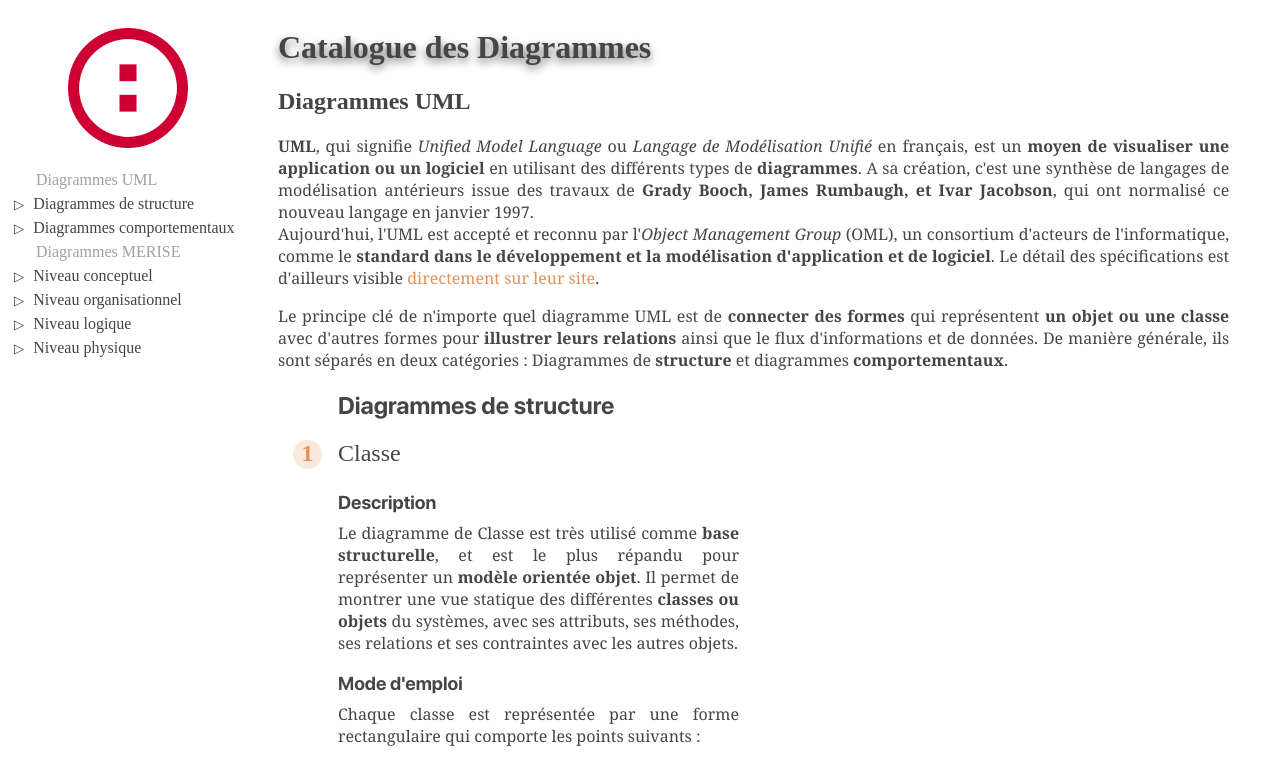
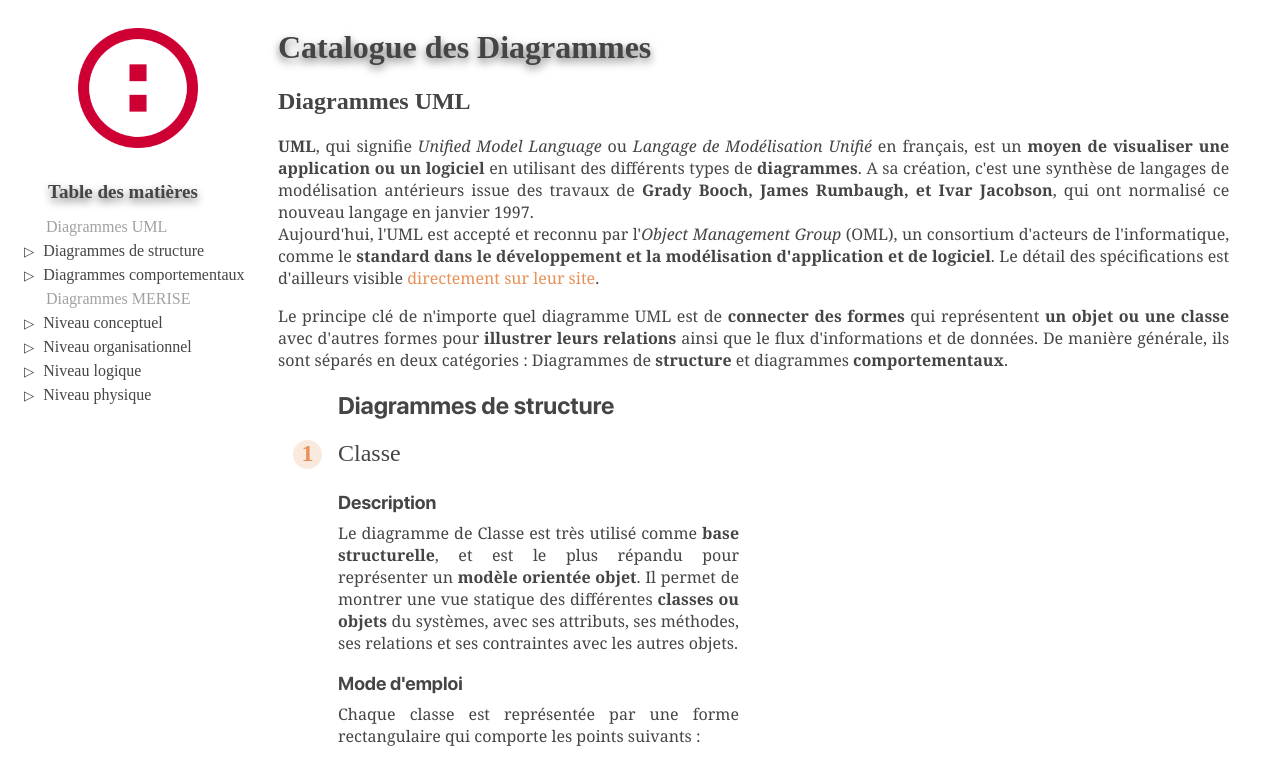
Before and after one commit to 2023-cda-alt-devops-p3/catalog-nt, a React (Create React App) app: page / in a window 1280 px wide. Shown: the top 761 px of the page. Built offline with nearby package versions, Linux system fonts and the light colour scheme; a web font is replaced by a local one.

Commit message:
feat: :sparkles: added content for all interaction diagrams (sequence, communication, time)

```diff
--- a/src/App.js
+++ b/src/App.js
@@ -15,7 +15,7 @@ function DiagramCard({dname,dtag,ddesc,ddiag}) {
         </div>
         <div className='column'>
           <div className='imgbox'>
-          <ModalImage  small={ddiag} medium={ddiag} alt={`Diagramme de ${dname}`} imageBackgroundColor='white'/>
+          <ModalImage  small={ddiag} medium={ddiag} alt={`Diagramme de ${dname}`} imageBackgroundColor='white'/><hr/>
           <p>Exemple de diagramme de {dname}</p>
           </div>
       </div></div>
@@ -45,6 +45,7 @@ function Sidebar() {
   return(
   <div id ="Sidebar" className="App-sidebar">
     <div className='logosb'><img src='simplon-icon-192.png' alt='logo simplon'></img></div>
+    <h1>Table des matières</h1>
     <a href='#uml' className='sideTitle'>Diagrammes UML</a>
     <Accordion
       title = 'Diagrammes de structure'
@@ -87,7 +88,7 @@ function Topbar() {
   return(
   <div className="App-topbar">
     <div className="dropdown">
-      <button className="dropbtn">
+      <button className="menu">
         <svg width="40" height="40" viewBox="0 0 100 80">
         <path d="M0 0H100V20H0z" fill="white"></path>
         <path d="M0 30H100V50H0z" fill="white"></path>
--- a/src/data.js
+++ b/src/data.js
@@ -149,8 +149,8 @@ Les relations entre paquetages ressemblent à une **relation de dépendance** cl
 Représenté par une flèche en pointillé surmontée du terme *« use »*.
 * **Import** :  Les noms des membres de paquetage de paquetage cible sont importés dans l'espace de nom.
 Représenté par une flèche en pointillé.
-Si le terme *« import »* est annoté, alors l'import est spécifié comme public.
-Si le terme *« access »* est annoté,  alors l'import est spécifié comme privé
+• Si le terme *« import »* est annoté, alors l'import est spécifié comme public.
+• Si le terme *« access »* est annoté,  alors l'import est spécifié comme privé
 * **Merge** : Le contenu du paquetage est étendu à celui de l'autre paquetage, de manière similaire à une relation d'Héritage, sauf qu'ici un nouveau paquetage est créé comme étant la fusion des deux. Si deux éléments dans le paquetage ont le même nom, leur définition sera également étendue.
 Représenté par une flèche en pointillé surmontée du terme *« merge »*.
 
@@ -245,7 +245,7 @@ Ensuite, il faut spécifier les cas où le flux se retrouve dans des situations
 Représentée par un losange, dans lequel est parfois écrite la condition en question.
 * **Fusion** : Branche d'activité où se rejoigne plusieurs entrées un une seule sortie.
 Représentée également par un losange.
-* **Bifurcation** : Point où un seul flux se change en plusieurs
+* **Bifurcation** : Point où un seul flux se change en plusieurs.
 Représenté par une large barre.
 * **Union** : Point où un plusieurs flux sont synchronisés en un seul.
 Représenté par une large barre.
@@ -266,7 +266,7 @@ Il est également possible de **partitionner** les noeuds d'activités en les re
         dtag: 'uml-state',
         ddesc: `
 ### Description
-Dérivé du concept d'*automate fini* en mathématique, l'idée du diagramme d'Etats-transitions est de décrire le **comportement interne** d'un appareil, d'un programme, ou de tout autre processus technique, à l'aide d'éléments pouvant se trouver dans un **nombre limités d'états**, et où les transitions entre ces états sont **précisément définies**. Cela signifie que les comportements des éléments ne peuvent pas sortir des scénarii prévus pour eux. Les **transitions** quand à elle sont les réactions à des **évènements** qui sont le moteur de l'évolution du système. Cette approche peut permettre de simplifier énormément le nombre de chemins d'exécution et de conditions testées dans le code. A l'inverse, si elle est utilisée pour un système qui ne ressemble pas à un automate fini, cela va complexifier excessivement le code.
+Dérivé du concept d'*automate fini* en mathématique, l'idée du diagramme d'États-transitions est de décrire le **comportement interne** d'un appareil, d'un programme, ou de tout autre processus technique, à l'aide d'éléments pouvant se trouver dans un **nombre limités d'états**, et où les transitions entre ces états sont **précisément définies**. Cela signifie que les comportements des éléments ne peuvent pas sortir des scénarii prévus pour eux. Les **transitions** quand à elle sont les réactions à des **évènements** qui sont le moteur de l'évolution du système. Cette approche peut permettre de simplifier énormément le nombre de chemins d'exécution et de conditions testées dans le code. A l'inverse, si elle est utilisée pour un système qui ne ressemble pas à un automate fini, cela va complexifier excessivement le code.
 
 ### Mode d'emploi
 
@@ -305,7 +305,7 @@ Une notion de **concurrence** peut rentrer en jeu lorsque, pour le même état i
 Un diagramme d'Interactivité, aussi appelé **diagramme global d'interactions**, est une variante au [diagramme d'Activité](#uml-activity) dans le sens où il représente lui aussi une **séquence d'actions** sous forme d'un flux de travail. La différence se trouve dans le fait que les noeuds du diagrammes ne sont pas des actions normales, mais sont des **cadres** représentant des **sous-digrammes d'interaction**.  Le diagramme d'Interactivité peut être alors utile pour **déconstruire un scénario complexe**, qui demanderait trop de chemins conditionnels si l'on utilisait un seul diagramme simple d'interaction.
 
 ### Mode d'emploi
-Dans la majorité des cas, le diagramme global d'interaction est lui-même un **diagramme de Séquence** dans lequel ses noeuds vont être des sous-digrammes d'interaction. Ces derniers peuvent être de trois types, décrits plus loin dans la catalogue :
+Dans la majorité des cas, le diagramme global d'interaction est lui-même un diagramme de Séquence dans lequel ses noeuds vont être des **sous-diagrammes d'interaction**. Ces derniers peuvent être de trois types, décrits plus loin dans la catalogue :
 
 * **[Diagramme de Séquence](#uml-sequence)** (**sd**).
 * **[Diagramme de Communication](#uml-comm)** (**cd**).
@@ -316,7 +316,7 @@ Ils sont représentés par un cadre, avec une étiquette dans le coin supérieur
 Les transitions entre les noeuds sont les mêmes que pour le [diagramme d'Activité](#uml-activity), avec les embranchements de **décision**, **fusion**, **bifurcation**, et **union**. Il faut également un **noeud initial et final** pour décrire où démarre et termine le flux.
 
 ### Ressources
-[Wikipédia](https://en.wikipedia.org/wiki/Interaction_overview_diagram) / [agilemodeling](http://agilemodeling.com/artifacts/interactionOverviewDiagram.htm)
+[Wikipédia](https://en.wikipedia.org/wiki/Interaction_overview_diagram) / [Agile Modeling](http://agilemodeling.com/artifacts/interactionOverviewDiagram.htm)
 `,
         ddiag: ''
     },
@@ -325,26 +325,94 @@ Les transitions entre les noeuds sont les mêmes que pour le [diagramme d'Activi
         dtag: 'uml-sequence',
         ddesc: `
 ### Description
-Le but d'un diagramme de Séquence est de définir la suite d'évènements qui va permettre d'accomplir l'objectif désiré d'un système. Il s'attarde moins sur les interactions en elles-même, mais plutôt sur l' ordre dans lequel elles surviennent. C'est un diagramme souvent utilisé en complément du [diagramme des Cas d'utilisation](#uml-cases) durant la phase d'identification des besoins, et qui permet d'avoir une vue plus globale de la séquence des évènements qu'avec un [diagramme d'états-transitions](#uml-state) par exemple.
+Le diagramme de Séquence est le **diagramme d'interaction** le plus répandu. Le but de ce modèle est de définir la **suite logique d'évènements** qui va permettre d'accomplir l'objectif désiré d'un système. Il s'attarde moins sur les interactions en elles-même, mais plutôt sur l'**ordre dans lequel elles surviennent** et sur les **messages** échangés. C'est un diagramme souvent utilisé en complément du [diagramme des Cas d'utilisation](#uml-cases) durant la phase d'identification des besoins, et qui permet d'avoir une vue plus globale de la séquence des évènements qu'avec un [diagramme d'états-transitions](#uml-state) par exemple.
 
 ### Mode d'emploi
+La première étape est d'identifier les éléments qui vont intervenir pour remplir l'objectif choisi. Ils vont être disposés en ligne en haut du diagramme et vont être composés de deux éléments:
+
+* **Classifieur** : Element qui va envoyer et recevoir des messages. Ce peut être une classe, un objet instancié, un acteur, ou même un cas d'utilisation.
+Représenté par un rectangle avec le nom de l'élément à l'intérieur.
+S'il s'agit d'une instance, le nom de celle-ci est écrite avant le nom de l'élément, et en séparant les deux par *":"* deux points.
+* **Ligne de vie** : Indique la durée de vie d'un classifieur dans le scénario modélisé.
+Représentée par une ligne verticale en pointillée qui part du bas du classifieur associé.
+
+Il est important de classer les classifieurs dans l'**ordre dans lequel ils vont être amenés à intervenir** dans la suite d'évènements, en **partant de la gauche par le premier initiateur**. Le temps qui s'écoule est visualisé par l'axe vertical, le long des lignes de vie.
+
+Ensuite, la séquence d'évènements va évoluer à travers les **messages** que vont s'envoyer les différents classifieurs. Pour se faire, on les représente à l'aide d'une **flèche qui s'étend d'une ligne de vie à une autre** annotée du message en question. Différents types de messages peuvent être utilisés :
+
+* **Message synchrone** : L'envoyeur suspend son activité le temps de recevoir une réponse à son message.
+Représenté par une flèche triangulaire pleine, pointant vers le receveur.
+* **Message asynchrone** : L'envoyeur envoie le message et continue son activité sans attendre un retour. Souvent vers des éléments autonomes ou du hardware.
+Représenté par une flèche ouverte ou partielle.
+• Si le message asynchrone sert à créer un nouveau classifieur, le message *"«create»"* est annoté sur la flèche, et celle-ci est dessinée en pointillée.
+• Si le message asynchrone sert à détruire nouveau classifieur, le message *"«destroy»"* est annoté sur la flèche en trait plein, et une croix **X** est indiquée au bout de la ligne de vie ainsi détruite.
+* **Message retour** : Réponse à un message d'appel.
+Représenté par une flèche en pointillée ouverte.
+
+Un dernier élément est ajouté pour représenté **le contrôle de flux d'activité**. Tant qu'un classifieur est **actif**, c'est à dire qu'il **exécute un processus** d'envoi ou de réponse à un message, sa ligne de vie est remplacée par un **fin rectangle blanc**, qui se termine lorsque le processus est terminé. Ainsi, la **longueur de ces rectangles** permet de comparer le temps qui prennent les différents processus dans une séquence d'évènements.
+
+Enfin, des sous-zones de diagramme d'interaction, appelées **fragments d'interaction**, peuvent permettre de modéliser des modulations dans la séquence d'évènements, selon l'**opérateur** choisi. Ces fragments sont représentés par un cadre, avec dans le coin supérieur gauche une étiquette qui indique le type d'opérateur utilisé :
+
+* **Loop** : Opérateur de boucle qui répète les messages tant que la condition de garde booléenne est vraie.
+Représenté par terme *"loop"* dans l'étiquette suivi de la condition de la boucle ainsi qu'un compte minimum et maximum.
+* **Option** : Opérateur conditionnel, qui exécute son contenu seulement si la condition de garde est vraie.
+Représenté par terme *"opt"* dans l'étiquette, et de la condition de garde entre crochet.
+* **Alternative** : Opérateur conditionnel proposant plusieurs sous-fragments en fonction de la condition de garde.
+Représenté par le terme *"alt"* dans l'étiquette, avec une ligne en pointillé pour séparer chaque choix, et la condition écrite entre crochet *[]*.
+* **Parallel** : Opérateur possédant au moins deux sous-fragments exécutés simultanément.
+Représenté par le terme *"par"* dans l'étiquette, avec une ligne en pointillé pour séparer chaque sous-fragment.
+* **Reference** : Opérateur spécial, permettant de faire référence à un autre diagramme d'interaction. Le cadre de l'opérateur doit couvrir toutes les lignes de vie utilisé dans l'interaction référencée.
+Représenté par le terme *"ref"* dans l'étiquette, et le nom de l'interaction référencée à l'intérieur du cadre.
 
 ### Ressources
+[Wikipédia](https://en.wikipedia.org/wiki/Sequence_diagram) / [Agile Modeling](http://agilemodeling.com/artifacts/sequenceDiagram.htm) / [Developpez.com](https://laurent-audibert.developpez.com/Cours-UML/?page=diagrammes-interaction#L7-3) / [uml-diagrams.org](https://www.uml-diagrams.org/sequence-diagrams.html)
 
 `,
-        ddiag: 'https://webusupload.apowersoft.info/gitmind/wp-content/uploads/2021/05/sequence-diagram-1.jpg.webp'
+        ddiag: ''
     },
     {
         dname: 'Communication',
         dtag: 'uml-comm',
-        ddesc: 'Ce diagramme s’appelait auparavant le diagramme de collaboration, mais il est ensuite devenu un diagramme de communication. Le diagramme de communication est en quelque sorte similaire au diagramme de séquence, mais il se concentre davantage sur la relation des objets. Montrer comment ils se rapportent et se connectent via des messages dans une scène plutôt que des interactions.',
-        ddiag: 'https://webusupload.apowersoft.info/gitmind/wp-content/uploads/2021/05/communication-diagram-1.jpg.webp'
+        ddesc: `
+### Description
+Anciennement appelé diagramme de collaboration, le diagramme de Communication permet de représenter les **interactions entre objets** en regardant les **messages** qu'ils s'envoient. En cela, il est une **version alternative et plus simple du [diagramme de Séquence](#uml-sequence)** puisqu'il retire la notion de temps qui s'écoule verticalement et permet d'agencer les différents éléments **librement dans l'espace**. C'est un diagramme qui s'utilise généralement en complément du [diagramme de Classes](#uml-cases), puisqu'il permet d'en visualiser le **comportement** dans le cadre d'un cas d'utilisation ayant pour but d'**accomplir un objectif** spécifique.
+
+### Mode d'emploi
+La **même notation que pour le [diagramme de Séquence](#uml-sequence)** est utilisée pour représentée les éléments qui vont interagir entre eux. Une relation entre deux éléments est représentée par un trait plein qui les relie.
+
+La représentation est aussi identique pour les messages, à l'exception qu'ici les **flèches sont annotées** au-dessus du trait de relation, accompagnées de la **liste des messages transmis**. Pour plus de précision, il est possible d'ajouter l'**ordre chronologique de la séquence** de messages en leur ajoutant un chiffre.
+
+### Ressources
+[Wikipédia](https://en.wikipedia.org/wiki/Communication_diagram) / [Agile Modeling](https://agilemodeling.com/artifacts/communicationDiagram.htm) / [Developpez.com](https://laurent-audibert.developpez.com/Cours-UML/?page=diagrammes-interaction#L7-2)
+`,
+        ddiag: ''
     },
     {
         dname: 'Temps',
         dtag: 'uml-time',
-        ddesc: 'Un diagramme structurel qui représente le changement d’état ou de valeur d’un ou plusieurs objets sur un certain temps. Ce type de diagramme se compose principalement d’une ligne de vie, d’une chronologie d’état, d’une contrainte de durée, d’une contrainte de temps et d’une occurrence de destruction.',
-        ddiag: 'https://webusupload.apowersoft.info/gitmind/wp-content/uploads/2021/05/timing-diagram-1.jpg.webp'
+        ddesc: `
+### Description
+Le diagramme de Temps est utilisé pour représenté le **comportement d'objets** tout au long d'une certaine **période de temps**. C'est là aussi une **alternative plus simple du [diagramme de Séquence](#uml-sequence)**, à la différence que dans ce modèle l'axe temporel est inversé et le **temps s'écoule linéairement et horizontalement** de gauche à droite.
+
+### Mode d'emploi
+Deux types de notation sont possibles pour ce diagramme, concise et robuste, mais seule la **notation robuste** est détaillée ici.
+
+Commme pour tous les diagrammes d'interactions, il faut d'abord identifier les éléments qui participent à la **séquence d'évènements** et les représenter :
+* **Couloir** : Cadre d'observation de l'état d'un classifieur ainsi que des messages envoyés et reçus.
+Représenté par un cadre avec le nom du classifieur inscrit à la verticale tout à gauche.
+* **États** : État discret du classifieur, pouvant être un attribut ou une condition à tester par exemple.
+Représenté sous forme de liste à droit du nom du classifieur dans le couloir associé.
+* **Ligne temporelle** : Visualisation de l'évolution temporelle des états d'un classifieur.
+Représenté par une ligne pleine qui bouge de gauche à droite dans le temps, et de haut en bas en fonction des changements d'état.
+
+Afin de faire **évoluer la ligne temporelle** et les états de chaque classifieur, il faut rajouter les **messages** qui vont induire ces changements. Leur **notation est la même** que pour un [diagramme de Séquence](#uml-sequence), à l'exception qu'il point ainsi d'un **endroit particulier d'une ligne temporelle** sur un couloir vers un autre moment d'un autre couloir. Les messages sont donc ici les **déclencheurs** ou **stimuli** d'évènements qui vont faire évoluer les états des classifieurs.
+
+Une **échelle de temps** est indiquée sur la bordure basse du couloir le plus bas, qui permet d'**analyser temporellement** la séquence d'évènement. Ainsi, les temps entre deux messages, ou la durée durant laquelle un objet reste bloqué dans un certain état peuvent être mesurés. Des **contraintes de durée** peuvent d'ailleurs être ajoutées pour spécifier certains le temps entre deux changements d'état non induits par un message par exemple.
+
+### Ressources
+[Wikipédia](https://en.wikipedia.org/wiki/Timing_diagram_(Unified_Modeling_Language)) / [Agile Modeling](http://agilemodeling.com/artifacts/timingDiagram.htm) / [uml-diagrams.org](https://www.uml-diagrams.org/timing-diagrams.html)
+`,
+        ddiag: ''
     }
   ]
 
--- a/src/index.css
+++ b/src/index.css
@@ -187,6 +187,15 @@ ol ul li::before {
   width: 50%;
 }
 
+.App-sidebar h1 {
+  filter: drop-shadow(0 4px 4px #454545be);
+  font-size: calc(10px + 2vmin);
+  color: #454545;
+  padding-left: 30px;
+  text-align: left;
+  font-size: calc(3px + 2vmin);
+}
+
 .logosb {
   display: flex;
   justify-content: center;
@@ -271,7 +280,7 @@ ol ul li::before {
   position: relative;
 }
 
-.dropdown .dropbtn {
+.dropdown .menu {
   font-size: 16px;
   border: none;
   outline: none;
@@ -283,7 +292,7 @@ ol ul li::before {
   margin: 0;
 }
 
-.navbar a:hover, .dropdown:hover .dropbtn {
+.navbar a:hover, .dropdown:hover .menu {
   background-color: #E79057;
 }
 
@@ -327,11 +336,16 @@ ol ul li::before {
   .App-body ul {
     padding-left: 60px;
   }
+
+  .imgbox p {
+    padding-bottom: 0vh;
+  }
   .App-sidebar {
     width: 30vh;
     height: 100%;
     font-size: calc(3px + 2vmin);
     overflow-y: auto;
+    padding-left: 10px;
   }
 
   ul li {
```
Also changed, not shown: src/img/umlcases.webp.
